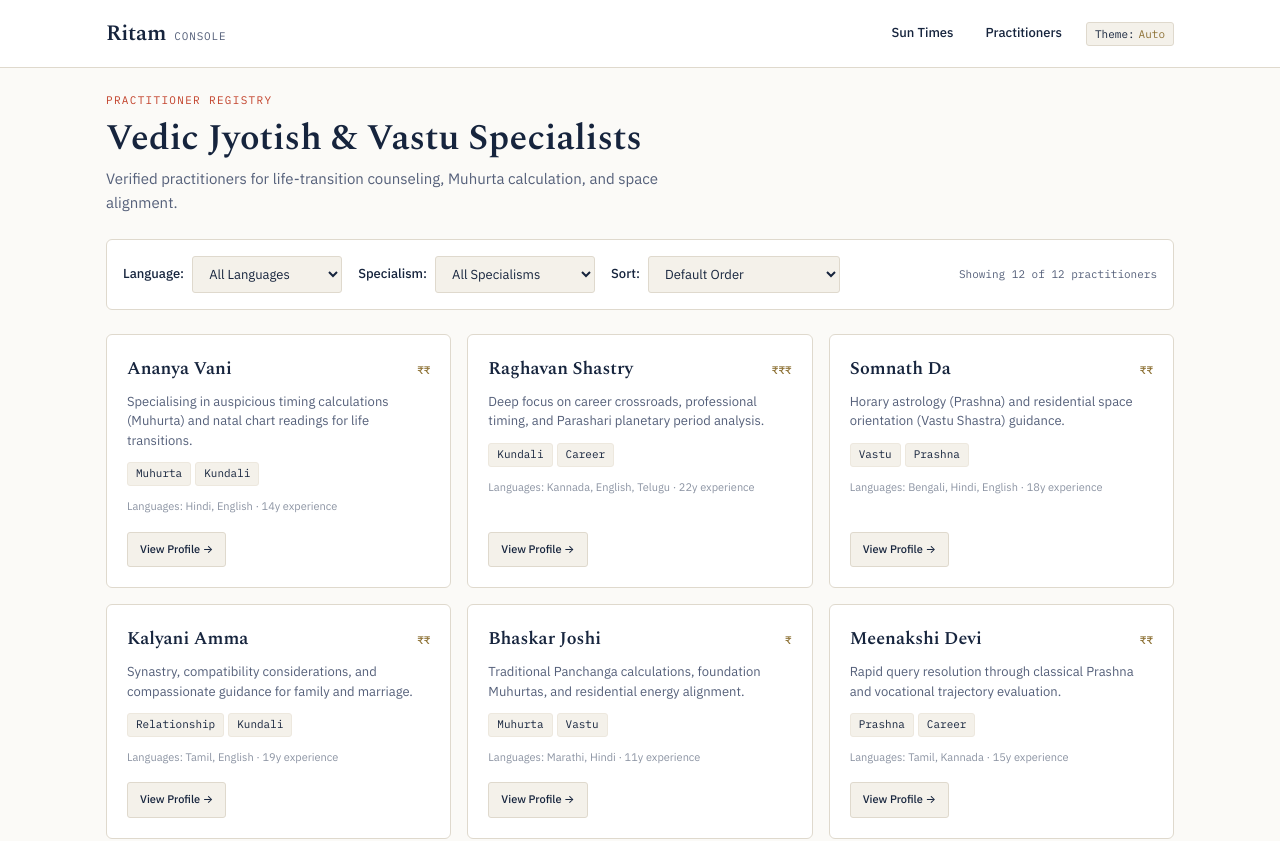
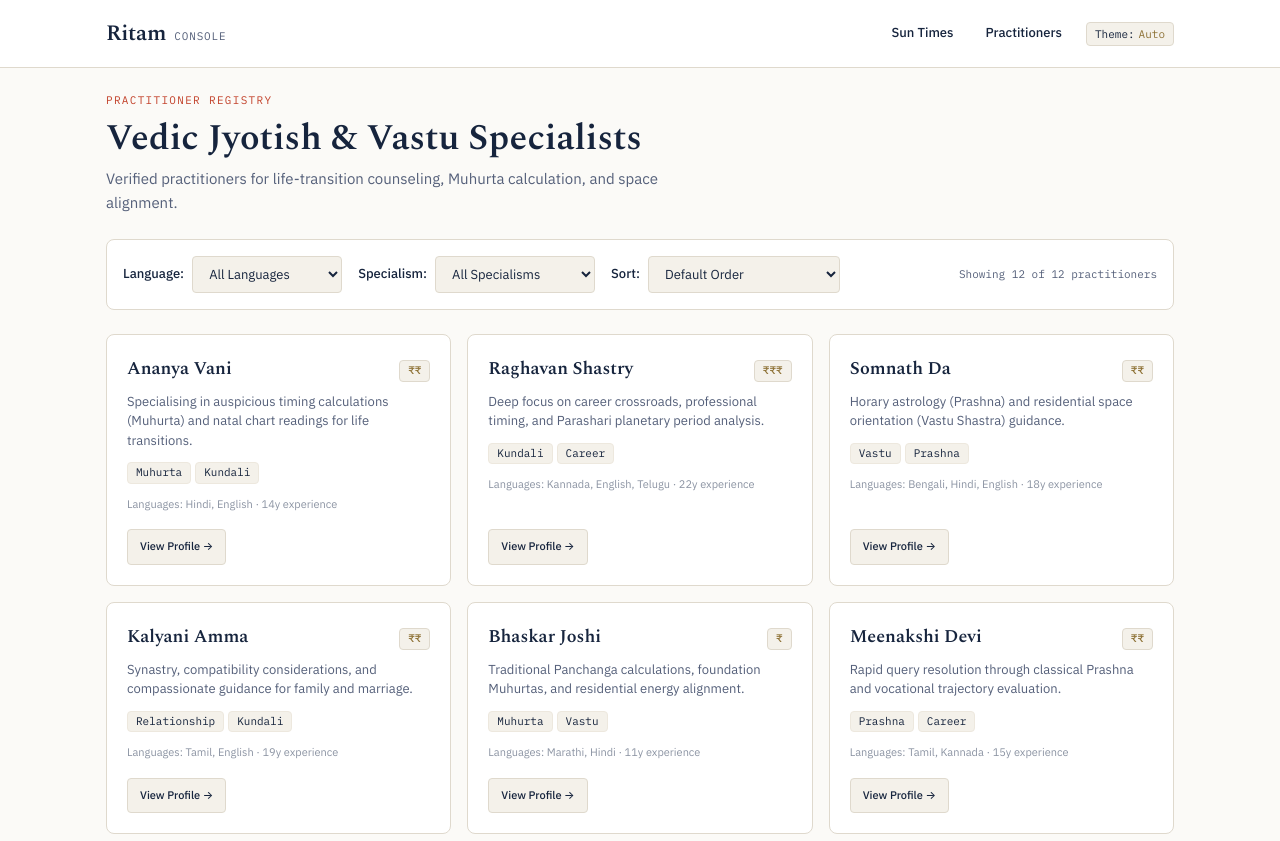
Before and after one commit to panjshubham/ritam_web_console, a Next.js app: page /practitioners in a window 1280 px wide. Shown: the top 841 px of the page. Built offline with nearby package versions, Linux system fonts and the light colour scheme.

Commit message:
style(ui): polish card elevation, skeleton shimmer, and token-based badge styling

```diff
--- a/app/globals.css
+++ b/app/globals.css
@@ -40,9 +40,9 @@
   --text-3xl: 36px;
 
   /* Radius */
-  --radius-sm: 3px;
-  --radius-md: 6px;
-  --radius-lg: 10px;
+  --radius-sm: 4px;
+  --radius-md: 8px;
+  --radius-lg: 12px;
   --radius-full: 9999px;
 
   color-scheme: light;
@@ -142,10 +142,12 @@ html, body {
 a {
   color: var(--accent);
   text-decoration: none;
+  transition: color 0.15s ease;
 }
 
 a:hover {
   text-decoration: underline;
+  color: var(--accent-hover);
 }
 
 /* Buttons */
@@ -154,6 +156,7 @@ button {
   font-size: var(--text-sm);
   cursor: pointer;
   border-radius: var(--radius-sm);
+  transition: background-color 0.15s ease, border-color 0.15s ease;
 }
 
 /* Table scroller wrapper to guarantee no horizontal body scroll at 360px */
@@ -162,3 +165,36 @@ button {
   width: 100%;
   margin-bottom: var(--space-4);
 }
+
+/* UI/UX Animations & Interactions */
+@keyframes subtle-pulse {
+  0%, 100% { opacity: 1; }
+  50% { opacity: 0.45; }
+}
+
+.skeleton-shimmer {
+  background-color: var(--surface-2);
+  border-radius: var(--radius-sm);
+  animation: subtle-pulse 1.8s ease-in-out infinite;
+}
+
+.interactive-card {
+  transition: transform 0.18s ease, border-color 0.18s ease;
+}
+
+.interactive-card:hover {
+  transform: translateY(-2px);
+  border-color: var(--brass);
+}
+
+.badge-tag {
+  font-family: var(--mono);
+  font-size: var(--text-xs);
+  background-color: var(--surface-2);
+  color: var(--ink);
+  border: 1px solid var(--line-soft);
+  border-radius: var(--radius-sm);
+  padding: 2px var(--space-2);
+  display: inline-block;
+  line-height: 1.4;
+}
--- a/app/practitioners/page.jsx
+++ b/app/practitioners/page.jsx
@@ -334,39 +334,35 @@ export default function PractitionersDirectoryPage() {
               >
                 <div>
                   <div
+                    className="skeleton-shimmer"
                     style={{
                       height: '22px',
                       width: '55%',
-                      backgroundColor: 'var(--surface-2)',
-                      borderRadius: 'var(--radius-sm)',
                       marginBottom: 'var(--space-3)',
                     }}
                   />
                   <div
+                    className="skeleton-shimmer"
                     style={{
                       height: '14px',
                       width: '90%',
-                      backgroundColor: 'var(--surface-2)',
-                      borderRadius: 'var(--radius-sm)',
                       marginBottom: 'var(--space-2)',
                     }}
                   />
                   <div
+                    className="skeleton-shimmer"
                     style={{
                       height: '14px',
                       width: '70%',
-                      backgroundColor: 'var(--surface-2)',
-                      borderRadius: 'var(--radius-sm)',
                       marginBottom: 'var(--space-4)',
                     }}
                   />
                 </div>
                 <div
+                  className="skeleton-shimmer"
                   style={{
                     height: '28px',
                     width: '105px',
-                    backgroundColor: 'var(--surface-2)',
-                    borderRadius: 'var(--radius-sm)',
                   }}
                 />
               </div>
@@ -484,6 +480,7 @@ export default function PractitionersDirectoryPage() {
             {displayedPractitioners.map((prac) => (
               <li key={prac.id}>
                 <article
+                  className="interactive-card"
                   style={{
                     backgroundColor: 'var(--surface)',
                     border: '1px solid var(--line)',
@@ -493,7 +490,6 @@ export default function PractitionersDirectoryPage() {
                     flexDirection: 'column',
                     justifyContent: 'space-between',
                     height: '100%',
-                    transition: 'border-color 0.15s ease',
                   }}
                 >
                   <div>
@@ -522,6 +518,10 @@ export default function PractitionersDirectoryPage() {
                           fontSize: 'var(--text-xs)',
                           color: 'var(--brass)',
                           fontWeight: 500,
+                          backgroundColor: 'var(--surface-2)',
+                          border: '1px solid var(--line)',
+                          padding: '1px var(--space-2)',
+                          borderRadius: 'var(--radius-sm)',
                         }}
                       >
                         {prac.priceBand}
@@ -549,18 +549,7 @@ export default function PractitionersDirectoryPage() {
                       }}
                     >
                       {prac.specialisms?.map((spec) => (
-                        <span
-                          key={spec}
-                          style={{
-                            fontFamily: 'var(--mono)',
-                            fontSize: 'var(--text-xs)',
-                            backgroundColor: 'var(--surface-2)',
-                            color: 'var(--ink)',
-                            border: '1px solid var(--line-soft)',
-                            borderRadius: 'var(--radius-sm)',
-                            padding: '2px var(--space-2)',
-                          }}
-                        >
+                        <span key={spec} className="badge-tag">
                           {spec}
                         </span>
                       ))}
@@ -582,7 +571,9 @@ export default function PractitionersDirectoryPage() {
                     <Link
                       href={`/practitioners/${prac.id}`}
                       style={{
-                        display: 'inline-block',
+                        display: 'inline-flex',
+                        alignItems: 'center',
+                        gap: 'var(--space-1)',
                         backgroundColor: 'var(--surface-2)',
                         border: '1px solid var(--line)',
                         color: 'var(--ink)',
@@ -591,6 +582,7 @@ export default function PractitionersDirectoryPage() {
                         fontWeight: 500,
                         borderRadius: 'var(--radius-sm)',
                         textDecoration: 'none',
+                        transition: 'border-color 0.15s ease, background-color 0.15s ease',
                       }}
                     >
                       View Profile →
```
Also changed, not shown: app/page.jsx (+37 -2 lines).
